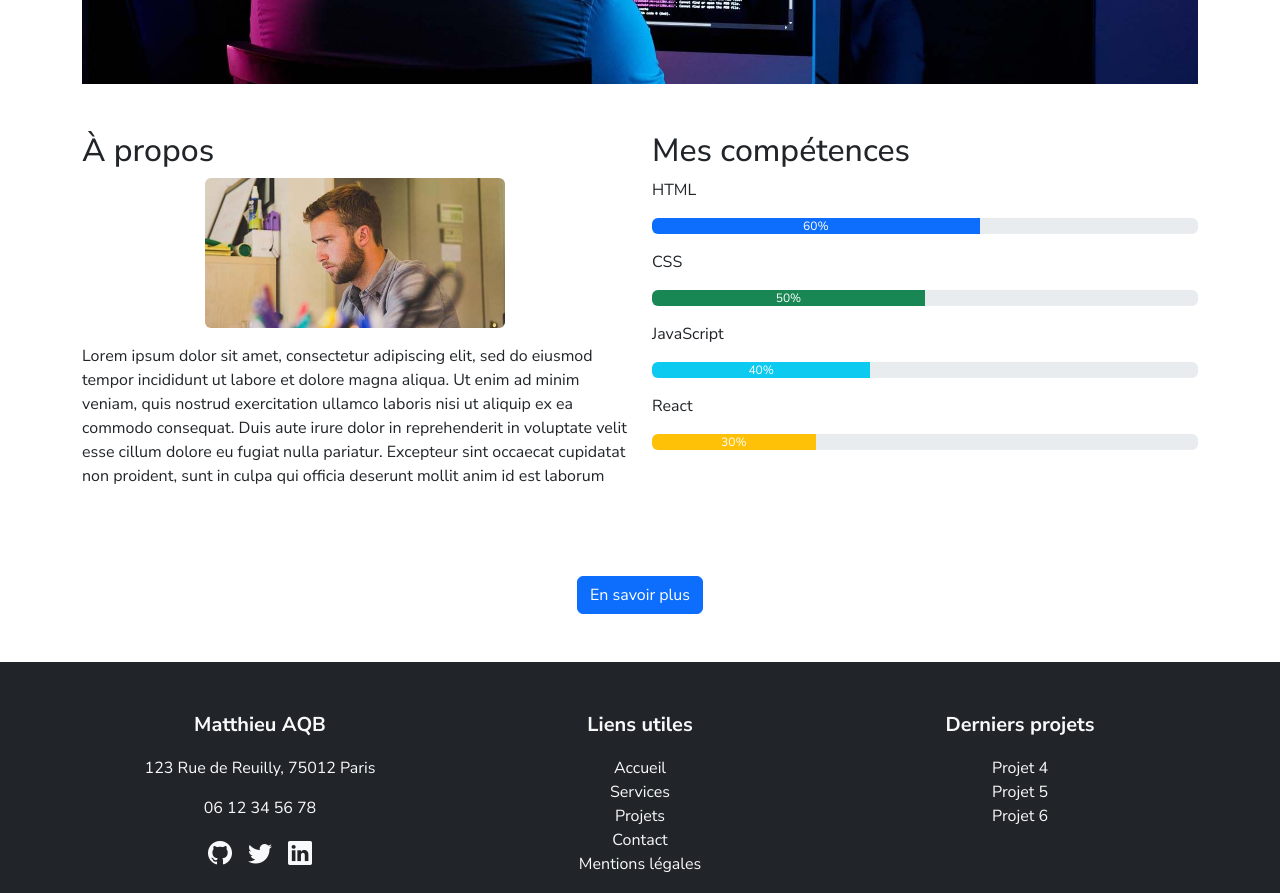
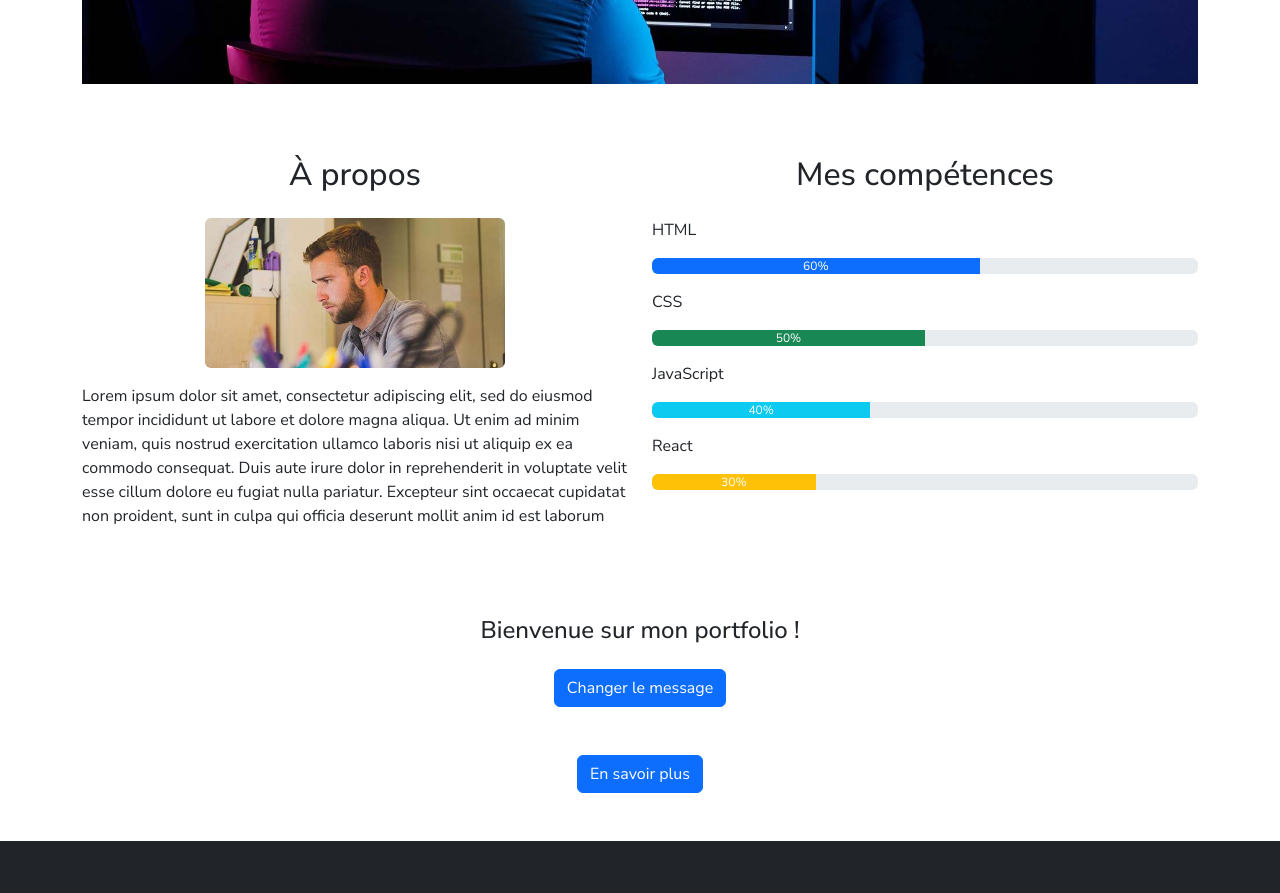
Before and after one commit to Matth-del4/mon-portfolio-react, a React (Create React App) app: page / in a window 1280 px wide. Shown: the part 500-1393 px from the top of the page. Built offline with nearby package versions, Linux system fonts and the light colour scheme.

Commit message:
Ajout hook et props

```diff
--- /dev/null
+++ b/src/components/titre.js
@@ -0,0 +1,7 @@
+import React from "react";
+
+function Titre(props) {
+  return <h2 className="text-center my-4">{props.texte}</h2>;
+}
+
+export default Titre;
--- a/src/pages/accueil.js
+++ b/src/pages/accueil.js
@@ -1,6 +1,15 @@
 import { Link } from "react-router-dom";
 import { Helmet } from "react-helmet";
+import { useState } from "react";
+import Titre from "../components/titre";
+
 function Accueil() {
+  const [message, setMessage] = useState("Bienvenue sur mon portfolio !");
+
+  const changerMessage = () => {
+    setMessage("Merci pour votre visite !");
+  };
+
   return (
     <>
       <div>
@@ -17,6 +26,7 @@ function Accueil() {
           />
         </Helmet>
       </div>
+
       <header className="header-hero">
         <h1 className="display-4">Matthieu AQB</h1>
         <p className="lead">Développeur Web et Mobile</p>
@@ -24,7 +34,7 @@ function Accueil() {
 
       <div className="row mt-5">
         <section className="col-md-6 mb-4">
-          <h2>À propos</h2>
+          <Titre texte="À propos" />
           <div className="text-center">
             <img
               src="/images/john-doe-about.jpg"
@@ -45,7 +55,7 @@ function Accueil() {
         </section>
 
         <section className="col-md-6 mb-4">
-          <h2>Mes compétences</h2>
+          <Titre texte="Mes compétences" />
 
           <p>HTML</p>
           <div className="progress mb-3">
@@ -105,12 +115,17 @@ function Accueil() {
         </section>
       </div>
 
+      <div className="text-center mt-5">
+        <h4>{message}</h4>
+        <button onClick={changerMessage} className="btn btn-primary mt-3">
+          Changer le message
+        </button>
+      </div>
+
       <footer className="text-center mt-5">
-        <a href="/contact">
-          <Link to="/service" className="btn btn-primary">
-            En savoir plus
-          </Link>
-        </a>
+        <Link to="/service" className="btn btn-primary">
+          En savoir plus
+        </Link>
       </footer>
     </>
   );
```
